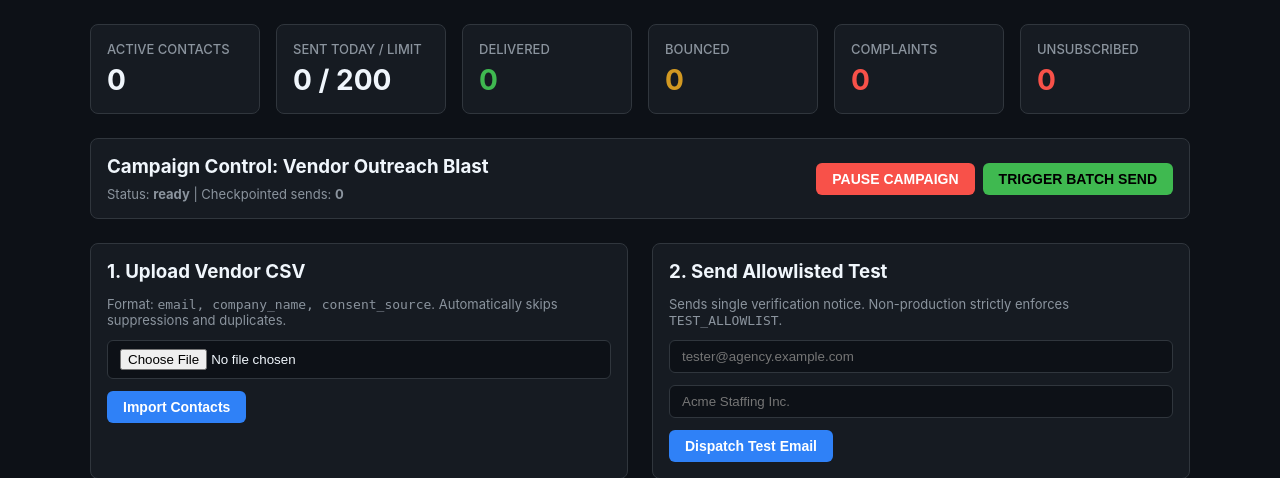
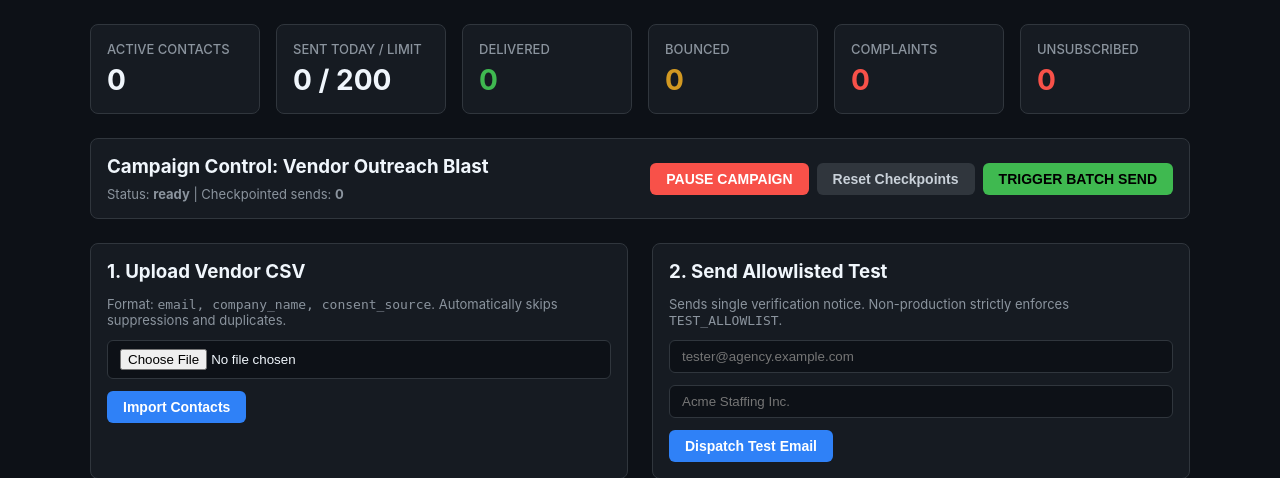
Before and after one commit to SumanBR321/Email_Automation, a FastAPI app: page / in a window 1280 px wide. Shown: the part 105-583 px from the top of the page. Run offline with FastAPI, Linux system fonts and the light colour scheme.

Commit message:
feat(campaign): add checkpoint reset and surface provider dispatch errors in dashboard

```diff
--- a/vendor_email_prototype/app/main.py
+++ b/vendor_email_prototype/app/main.py
@@ -165,9 +165,31 @@ def send_campaign_endpoint(
         provider=provider
     )
     if "text/html" in request.headers.get("accept", ""):
-        msg = result.get("message") or f"Dispatched {result.get('sent_in_this_batch', 0)} messages."
+        if result.get("errors"):
+            msg = "Dispatch Error: " + "; ".join(result["errors"])
+        else:
+            msg = result.get("message") or f"Dispatched {result.get('sent_in_this_batch', 0)} messages."
         return RedirectResponse(f"/?message={msg}", status_code=status.HTTP_303_SEE_OTHER)
     return result
+
+
+@app.post("/campaign/reset")
+def reset_campaign_endpoint(
+    request: Request,
+    campaign_id: str = Form("vendor-blast-01"),
+    db: Session = Depends(get_db)
+):
+    """Resets checkpoints for a campaign so testing can be re-run."""
+    db.query(CampaignCheckpoint).filter(CampaignCheckpoint.campaign_id == campaign_id).delete()
+    state = db.query(CampaignState).filter(CampaignState.campaign_id == campaign_id).first()
+    if state:
+        state.sent_count = 0
+        state.status = "draft"
+    db.commit()
+
+    if "text/html" in request.headers.get("accept", ""):
+        return RedirectResponse(f"/?message=Checkpoints+for+{campaign_id}+reset+successfully.", status_code=status.HTTP_303_SEE_OTHER)
+    return {"status": "reset", "campaign_id": campaign_id}
 
 
 @app.post("/campaign/pause")
--- a/vendor_email_prototype/templates/dashboard.html
+++ b/vendor_email_prototype/templates/dashboard.html
@@ -92,6 +92,7 @@
 
     .notice { padding: 12px; border-radius: 6px; margin-bottom: 16px; font-size: 14px; border: 1px solid var(--border); }
     .notice-info { background: #1f6feb22; border-color: #388bfd66; color: #79c0ff; }
+    .notice-danger { background: #f8514922; border-color: #f8514966; color: #ff7b72; }
   </style>
 </head>
 <body>
@@ -108,7 +109,9 @@
     </header>
 
     {% if message %}
-      <div class="notice notice-info">{{ message }}</div>
+      <div class="notice {% if 'error' in message.lower() or 'failed' in message.lower() or 'denied' in message.lower() %}notice-danger{% else %}notice-info{% endif %}">
+        {{ message }}
+      </div>
     {% endif %}
 
     <!-- Status Metric Cards -->
@@ -141,16 +144,20 @@
 
     <!-- Campaign Dispatch Panel -->
     <div class="card" style="margin-bottom: 24px;">
-      <div style="display: flex; justify-content: space-between; align-items: center;">
+      <div style="display: flex; justify-content: space-between; align-items: center; flex-wrap: wrap; gap: 12px;">
         <div>
           <h3>Campaign Control: Vendor Outreach Blast</h3>
           <p style="margin: 4px 0 0 0; font-size: 13px; color: #8b949e;">
             Status: <strong>{{ campaign_status }}</strong> | Checkpointed sends: <strong>{{ total_sent_campaign }}</strong>
           </p>
         </div>
-        <div style="display: flex; gap: 8px;">
+        <div style="display: flex; gap: 8px; align-items: center;">
           <form action="/campaign/pause" method="post" style="display: inline;">
             <button type="submit" class="btn-danger">PAUSE CAMPAIGN</button>
+          </form>
+          <form action="/campaign/reset" method="post" style="display: inline;">
+            <input type="hidden" name="campaign_id" value="vendor-blast-01">
+            <button type="submit" style="background: #30363d; color: #c9d1d9;">Reset Checkpoints</button>
           </form>
           <form action="/campaign/send" method="post" style="display: inline;">
             <input type="hidden" name="campaign_id" value="vendor-blast-01">
```
